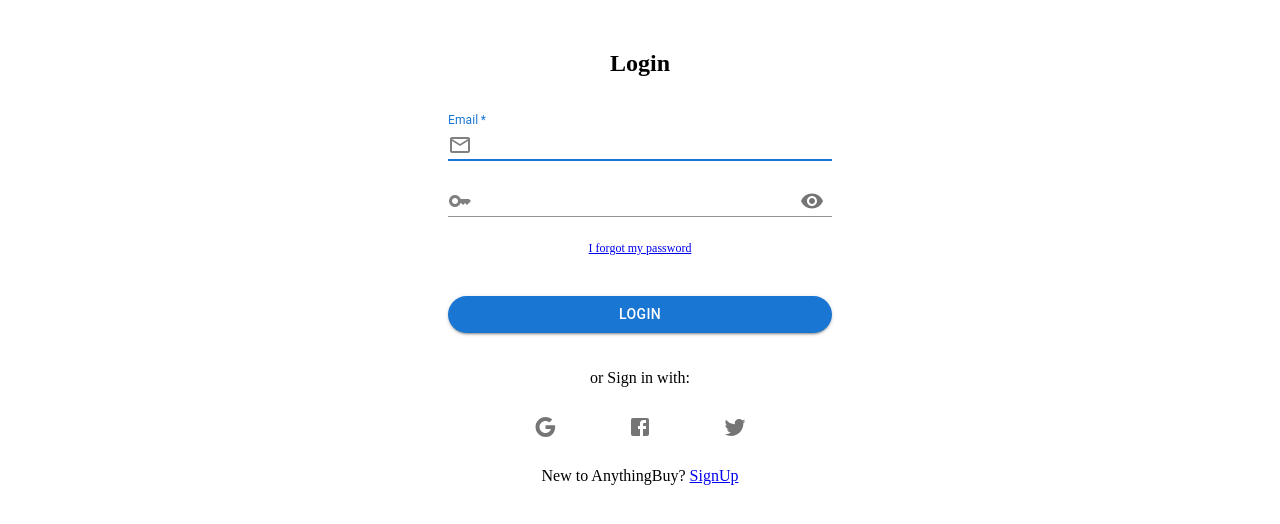
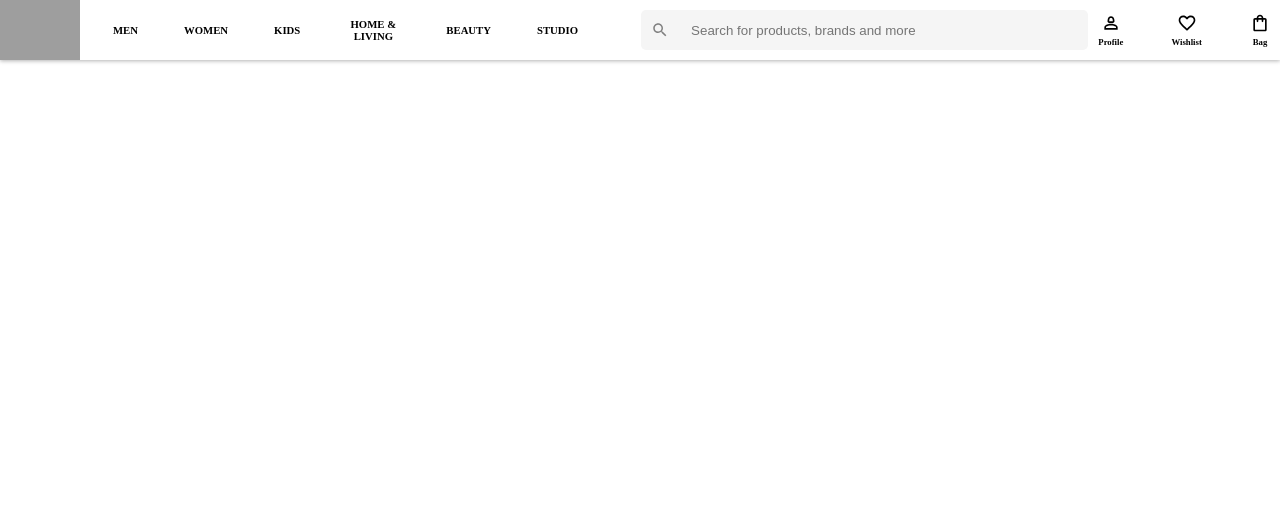
Before and after one commit to PRAVEEN-77491/anythingbuy, a React (Vite) app: page / in a window 1280 px wide. Shown: the top 524 px of the page. Built offline with nearby package versions, Linux system fonts and the light colour scheme; grey boxes are pictures that could not be loaded.

Commit message:
Navbar added

```diff
--- a/src/App.jsx
+++ b/src/App.jsx
@@ -5,6 +5,7 @@ import SignUp from './component/SignUP/SignUp'
 import Login from './component/Login/Login'
 import OtpPage from './component/OtpPage.js/OtpPage'
 import ForgotPass from './ForgotPass/ForgotPass';
+import Navbar from './component/Navbar/Navbar';
 
 function App() {
 
@@ -12,7 +13,8 @@ function App() {
     <div className="App">
         <Router>
           <Routes>
-            <Route path='/' element={<Login />} />
+            {/* <Route path='/' element={<Login />} /> */}
+            <Route path='/' element={<Navbar />} />
             <Route path='/forgotPassword' element = {<ForgotPass />} />
             <Route path='/signUp' element={<SignUp />} />
             <Route path='/otp' element={<OtpPage />} />
--- /dev/null
+++ b/src/component/Navbar/Navbar.css
@@ -0,0 +1,98 @@
+.navbar{
+    display: flex;
+    position: fixed;
+    height: 60px;
+    width: 100%;
+    text-align: center;
+    box-shadow: 0px 1px 4px rgba(0, 0, 0, 0.3);
+}
+
+.navbar_logo{
+    align-items: center;
+    cursor: pointer;
+}
+
+.navbar_logo > img{
+    height: 60px;
+}
+
+.navbar_links{
+    margin-left: 10px;
+    display: flex;
+    height: 100%;
+    justify-content: space-between;
+    width: 40%;
+    align-items: center;
+}
+
+.navbar_links > h6 {
+    padding:23px ;
+}
+
+.navbar_links > h6:hover {
+    cursor: pointer;
+    border-bottom: 2px solid rgb(255, 2, 175);
+
+}
+
+
+.navbar_search{
+    margin-left: 40px;
+    position: relative;
+    top: 50%;
+    transform: translateY(-50%);
+    height: 40px;
+    display: flex;
+    align-items: center;
+    width: 35%;
+    border-radius: 5px;
+    background-color: whitesmoke;
+
+}
+
+.navbar_search > input {
+    width: 80%;
+    border: none;
+    outline: none;
+    height: 90%;
+    background-color: whitesmoke;
+}
+
+::placeholder{
+    font-weight: 100;
+}
+
+.navbar_search > .MuiSvgIcon-root{
+    font-size: 18px;
+    color: gray;
+    margin-right: 20px;
+    margin-left: 10px;
+}
+
+.navbar_right{
+    margin-left: 25px;
+    margin-right: 18px;
+    display: flex;
+    width: 15%;
+    justify-content: space-between;
+    text-align: center;
+    margin: auto;
+}
+
+.navbar_right {
+    font-size: 13px;
+}
+
+.navbar_profile >  .MuiSvgIcon-root{
+    align-items: center;
+    font-size: 20px;
+    font-weight: 100;
+}
+
+.navbar_profile {
+    padding:10px ;
+}
+.navbar_profile:hover{
+    cursor: pointer;
+    border-bottom: 2px solid rgb(255, 2, 175);
+}
--- /dev/null
+++ b/src/component/Navbar/Navbar.jsx
@@ -0,0 +1,51 @@
+import React from 'react'
+import './Navbar.css'
+import SearchIcon from '@mui/icons-material/Search';
+import Person2OutlinedIcon from '@mui/icons-material/Person2Outlined';
+import FavoriteBorderOutlinedIcon from '@mui/icons-material/FavoriteBorderOutlined';
+import ShoppingBagOutlinedIcon from '@mui/icons-material/ShoppingBagOutlined';
+
+function Navbar() {
+  return (
+    <div className='navbar'>
+        <div className='navbar_logo'>
+            <img src="https://png.pngtree.com/template/20191024/ourmid/pngtree-shopping-cart-vector-logo-design-shopping-logo-design-on-line-shopping-image_322990.jpg"  alt="navbar-logo"/>
+        </div>
+
+        <div className='navbar_links'>
+            <h6>MEN</h6>
+            <h6>WOMEN</h6>
+            <h6>KIDS</h6>
+            <h6>HOME & LIVING</h6>
+            <h6>BEAUTY</h6>
+            <h6>STUDIO</h6>
+        </div>
+
+        <div className='navbar_search'>
+            <SearchIcon />
+            <input type="text" placeholder='Search for products, brands and more' />
+        </div>
+
+        <div className='navbar_right'>
+            <div className='navbar_profile'>
+                <Person2OutlinedIcon />
+                <h6>Profile</h6>
+            </div>
+
+            <div className='navbar_profile'>
+                <FavoriteBorderOutlinedIcon />
+                <h6>Wishlist</h6>
+            </div>
+
+
+            <div className='navbar_profile'>
+                <ShoppingBagOutlinedIcon />
+                <h6>Bag</h6>
+            </div>
+        </div>
+
+    </div>
+  )
+}
+
+export default Navbar
```
